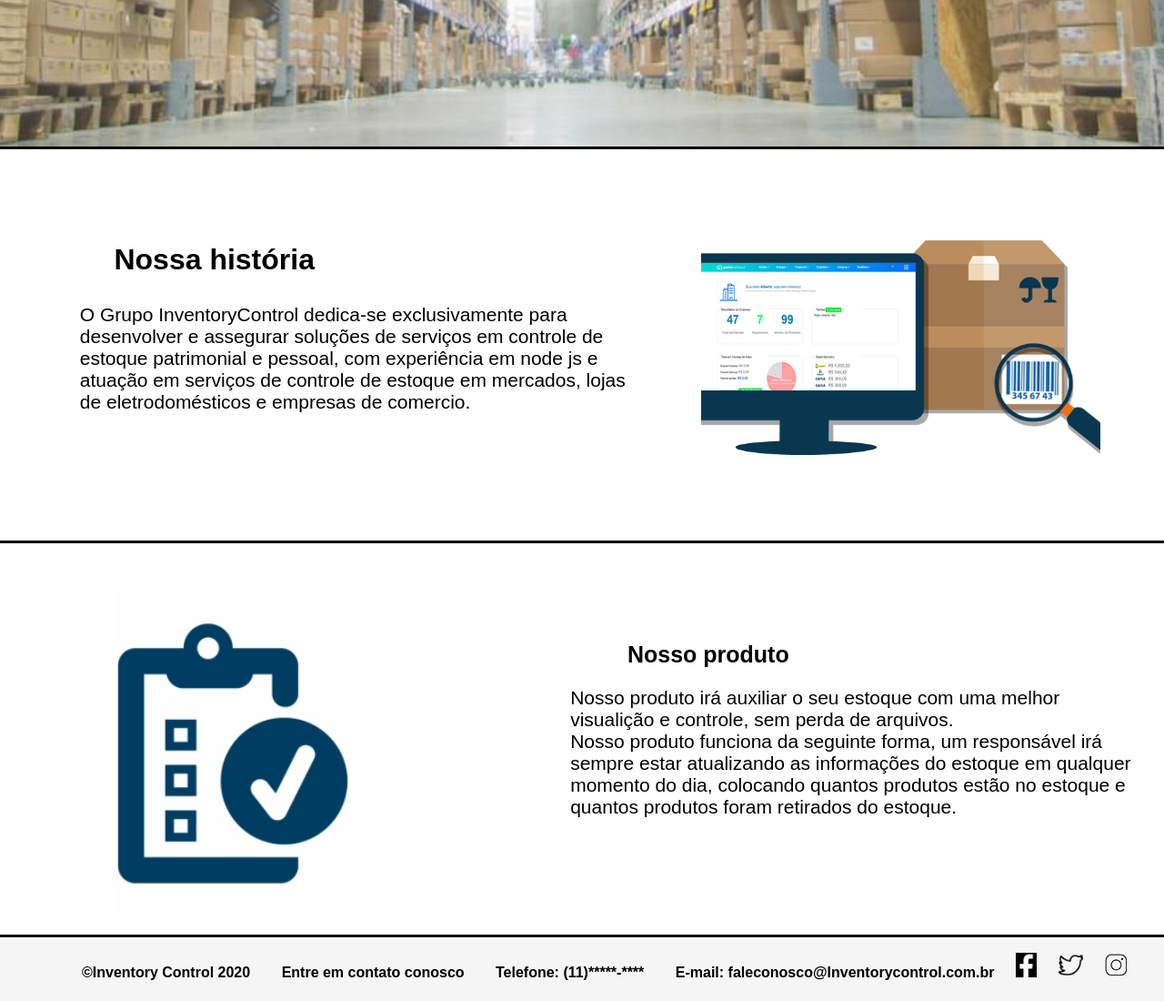
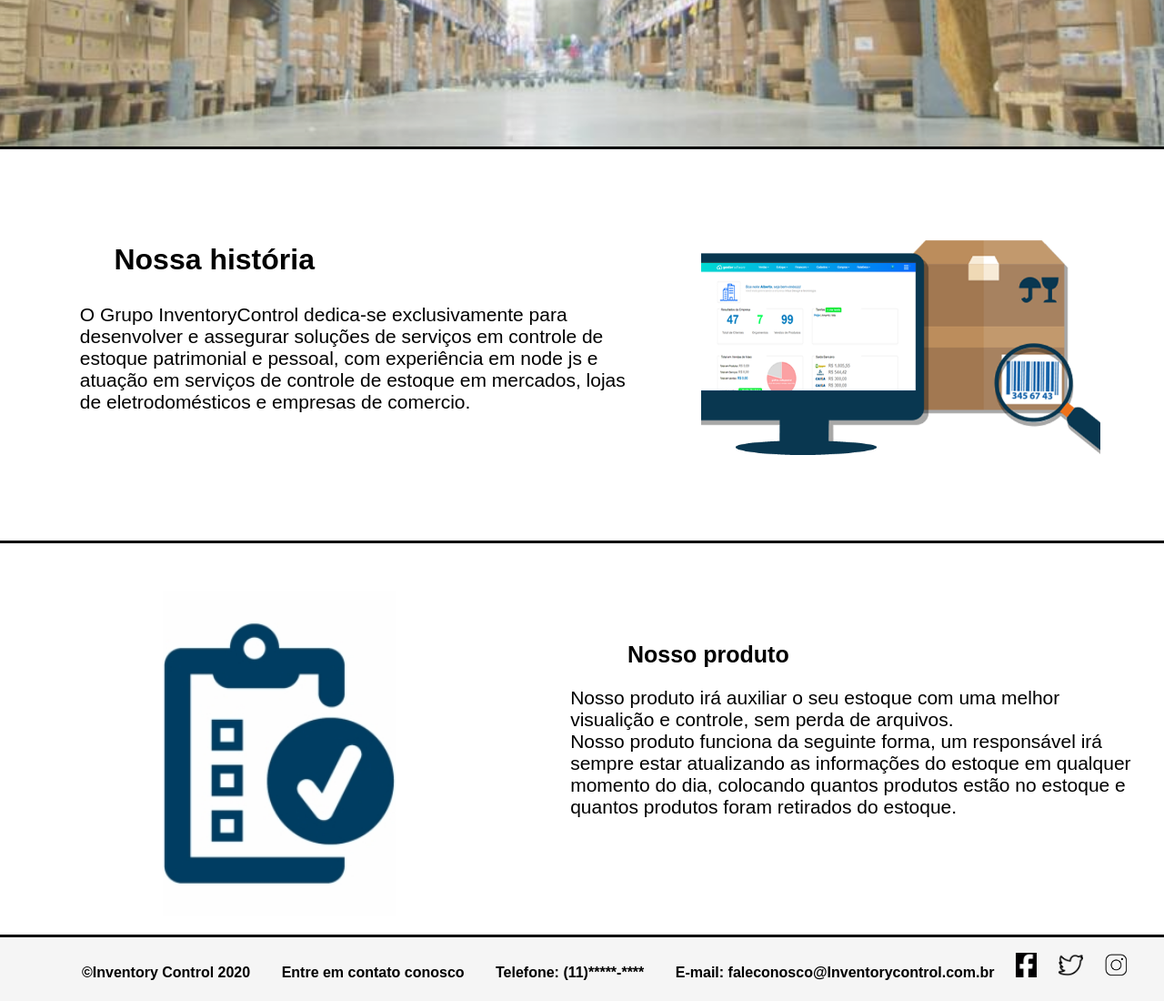
Before and after one commit to vitor-scudeler-lopes23/Estagio, a website: page _Projeto-Estagio_/Projeto/projeto-site/public/Home.html in a window 1280 px wide. Shown: the part 920-2020 px from the top of the page at 91% size. Drawn offline with Linux system fonts and the light colour scheme.

Commit message:
Produto e sobre

```diff
--- a/_Projeto-Estagio_/Projeto/projeto-site/public/CSS/Home.css
+++ b/_Projeto-Estagio_/Projeto/projeto-site/public/CSS/Home.css
@@ -169,7 +169,7 @@ box-shadow: 3px 1px 3px black;
     background-repeat: no-repeat;
     background-size: cover;
     position: absolute;
-    left: 10%;
+    left: 14%;
     height: 45%;
     width: 20%;
     margin-top: 4%;
```
